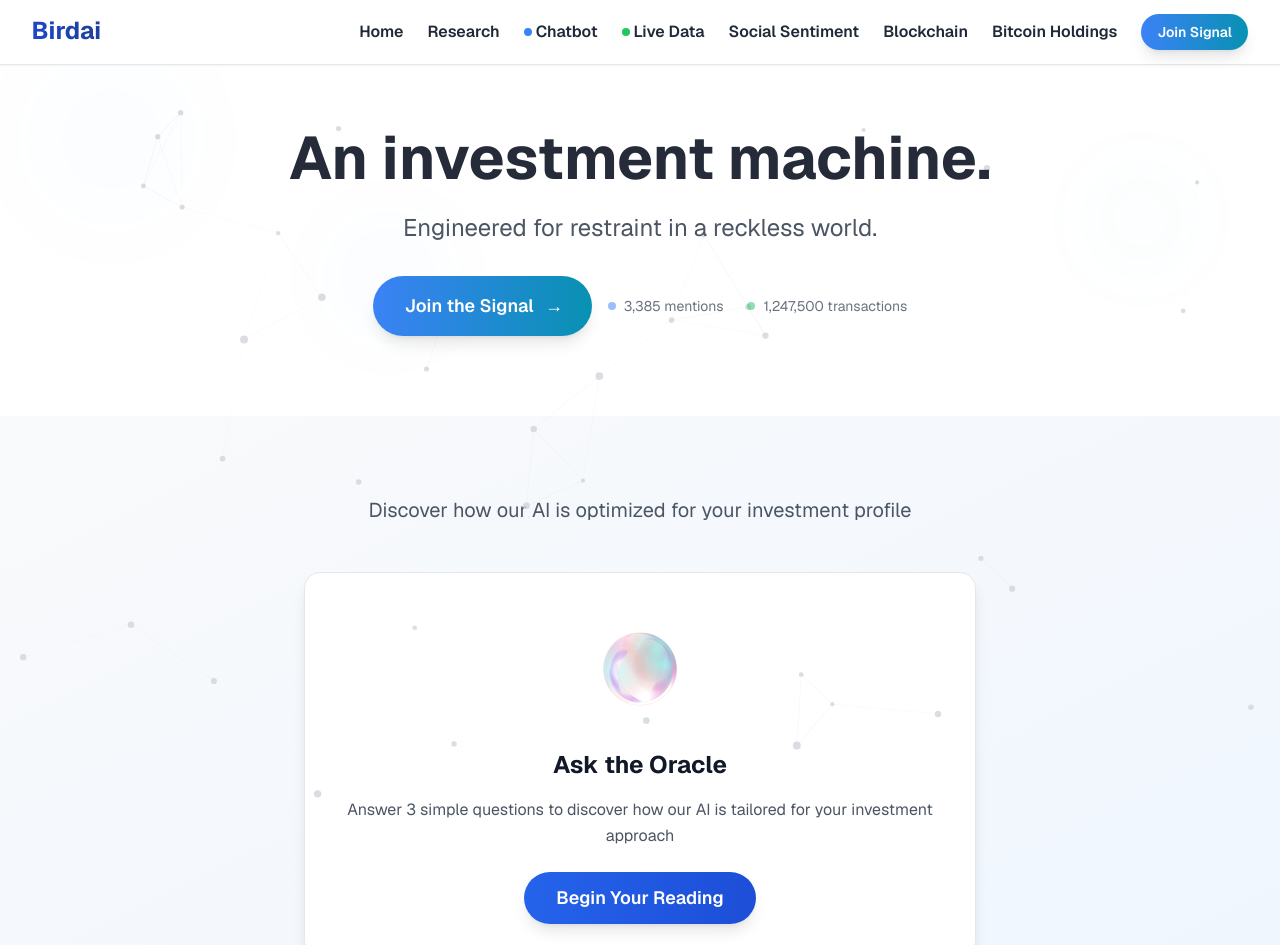
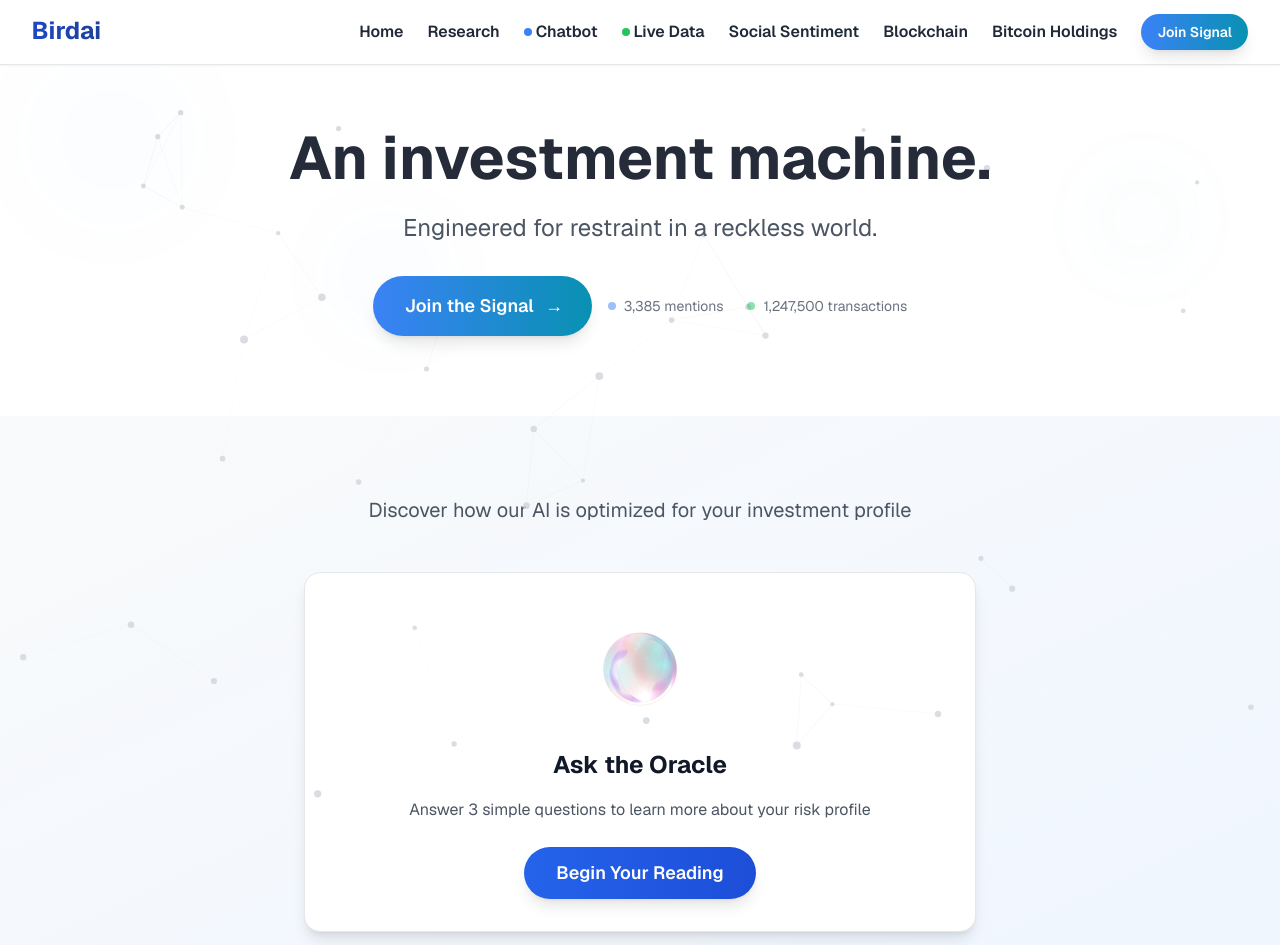
Before and after one commit to Kfar19/CursorWeb, a Next.js app: page / in a window 1280 px wide. Shown: the top 945 px of the page. Built offline with nearby package versions, Linux system fonts and the light colour scheme; no server answers.

Commit message:
Update Oracle description to be more direct about risk profile focus

```diff
--- a/src/app/page.tsx
+++ b/src/app/page.tsx
@@ -1520,7 +1520,7 @@ export default function Home() {
                     Ask the Oracle
                   </h3>
                   <p className="text-gray-600 mb-6">
-                    Answer 3 simple questions to discover how our AI is tailored for your investment approach
+                    Answer 3 simple questions to learn more about your risk profile
                   </p>
                   <motion.button
                     className="bg-gradient-to-r from-blue-600 to-blue-700 hover:from-blue-700 hover:to-blue-800 text-white font-semibold py-3 px-8 rounded-full text-lg shadow-lg"
```
